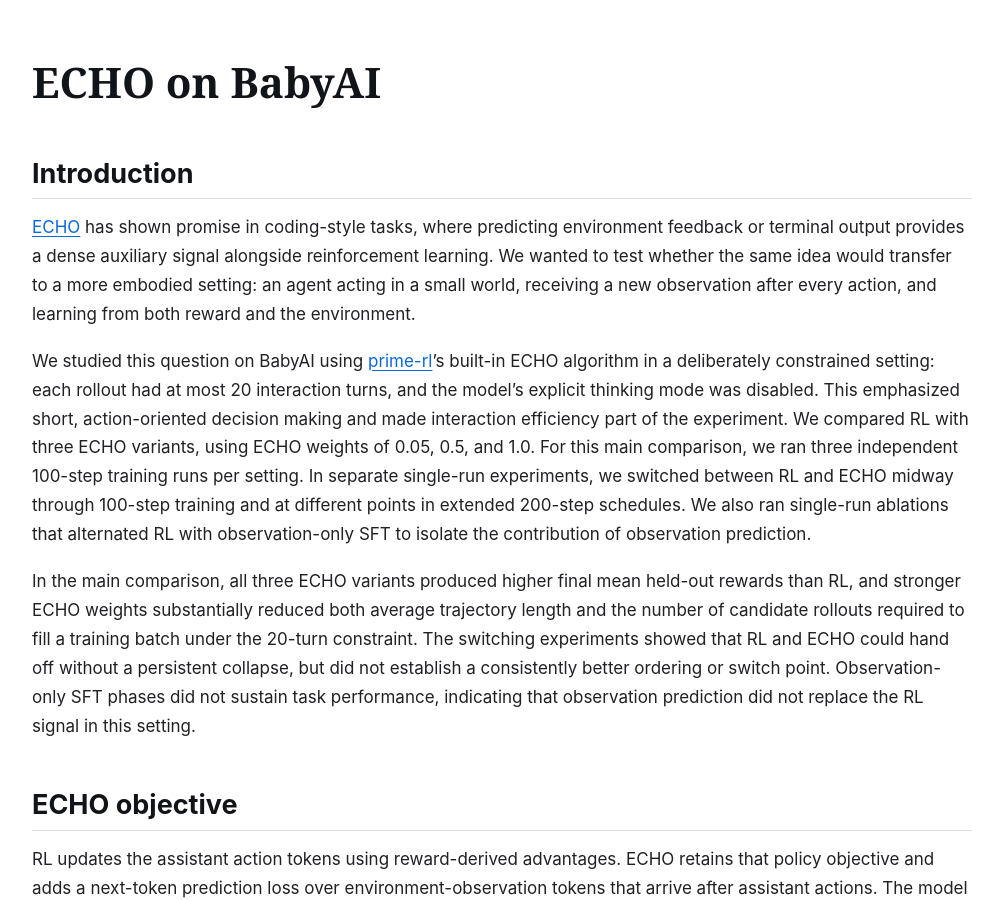
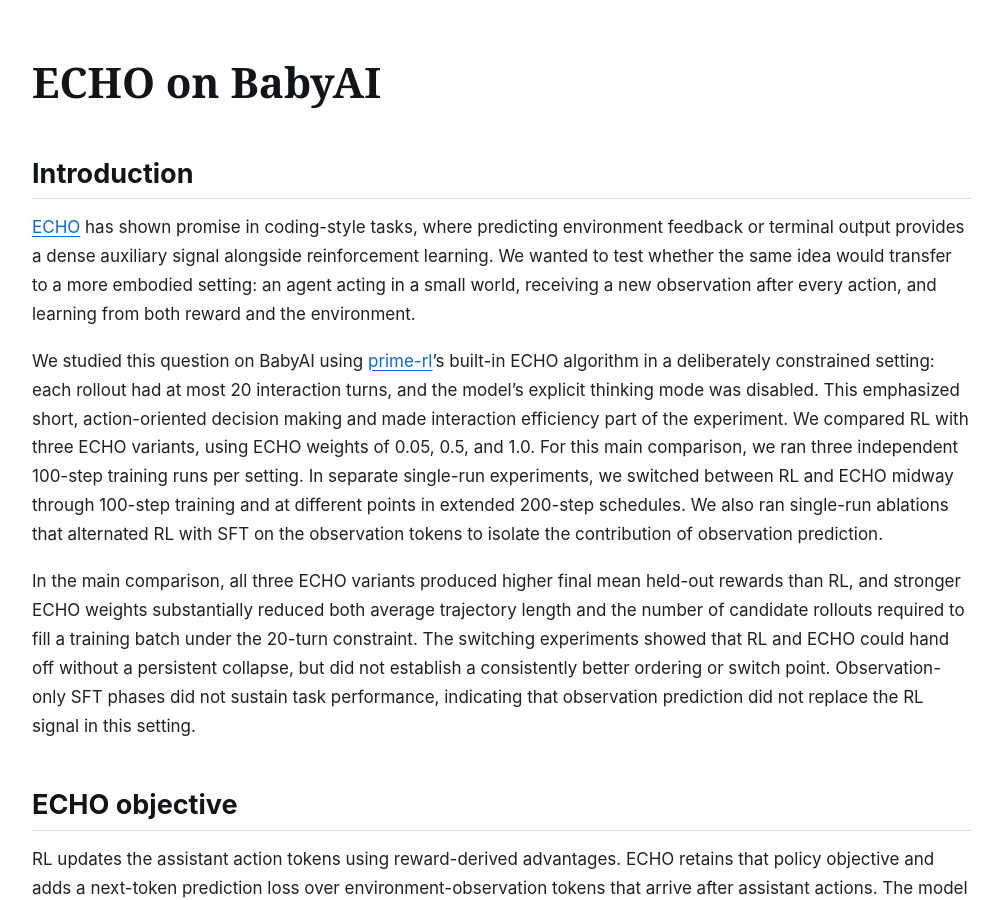
Before and after one commit to Bhoy1/echo-babyai-findings, a Jekyll site: the page built from index.md, in a window 1280 px wide and 900 px high. Shown: the whole window, without its empty margins (138-1141 px from the left). Built offline with Jekyll 4.4.1, drawn with Linux system fonts in a browser that asks for light colours.

Commit message:
Clarify observation-token SFT wording

```diff
--- a/index.md
+++ b/index.md
@@ -11,7 +11,7 @@
 
 [ECHO](https://arxiv.org/abs/2605.24517) has shown promise in coding-style tasks, where predicting environment feedback or terminal output provides a dense auxiliary signal alongside reinforcement learning. We wanted to test whether the same idea would transfer to a more embodied setting: an agent acting in a small world, receiving a new observation after every action, and learning from both reward and the environment.
 
-We studied this question on BabyAI using [prime-rl](https://github.com/PrimeIntellect-ai/prime-rl)'s built-in ECHO algorithm in a deliberately constrained setting: each rollout had at most 20 interaction turns, and the model's explicit thinking mode was disabled. This emphasized short, action-oriented decision making and made interaction efficiency part of the experiment. We compared RL with three ECHO variants, using ECHO weights of 0.05, 0.5, and 1.0. For this main comparison, we ran three independent 100-step training runs per setting. In separate single-run experiments, we switched between RL and ECHO midway through 100-step training and at different points in extended 200-step schedules. We also ran single-run ablations that alternated RL with observation-only SFT to isolate the contribution of observation prediction.
+We studied this question on BabyAI using [prime-rl](https://github.com/PrimeIntellect-ai/prime-rl)'s built-in ECHO algorithm in a deliberately constrained setting: each rollout had at most 20 interaction turns, and the model's explicit thinking mode was disabled. This emphasized short, action-oriented decision making and made interaction efficiency part of the experiment. We compared RL with three ECHO variants, using ECHO weights of 0.05, 0.5, and 1.0. For this main comparison, we ran three independent 100-step training runs per setting. In separate single-run experiments, we switched between RL and ECHO midway through 100-step training and at different points in extended 200-step schedules. We also ran single-run ablations that alternated RL with SFT on the observation tokens to isolate the contribution of observation prediction.
 
 In the main comparison, all three ECHO variants produced higher final mean held-out rewards than RL, and stronger ECHO weights substantially reduced both average trajectory length and the number of candidate rollouts required to fill a training batch under the 20-turn constraint. The switching experiments showed that RL and ECHO could hand off without a persistent collapse, but did not establish a consistently better ordering or switch point. Observation-only SFT phases did not sustain task performance, indicating that observation prediction did not replace the RL signal in this setting.
 
```
